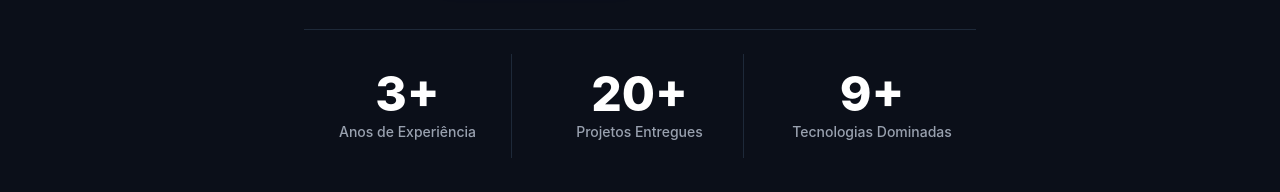
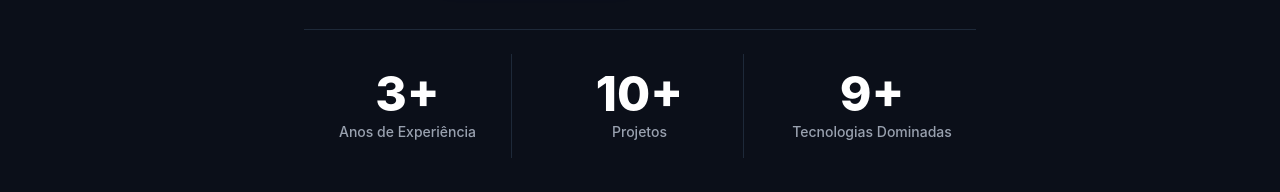
Before and after one commit to juliodeolino/my-portfolio, a React (Vite) app: page / in a window 1280 px wide. Shown: the part 585-777 px from the top of the page. Built offline with nearby package versions, Linux system fonts and the light colour scheme.

Commit message:
fix: infos hero

```diff
--- a/src/sections/Hero.jsx
+++ b/src/sections/Hero.jsx
@@ -63,10 +63,10 @@ export default function Hero() {
             {/* Métrica 2 (Ex: Seus projetos entregues) */}
             <div className="flex flex-col items-center text-center p-4 border-r border-gray-800 last:border-0">
               <span className="text-4xl md:text-5xl font-extrabold text-white">
-                20+
+                10+
               </span>
               <p className="text-gray-400 text-[12px] md:text-sm font-medium mt-1">
-                Projetos Entregues
+                Projetos
               </p>
             </div>
 
```
